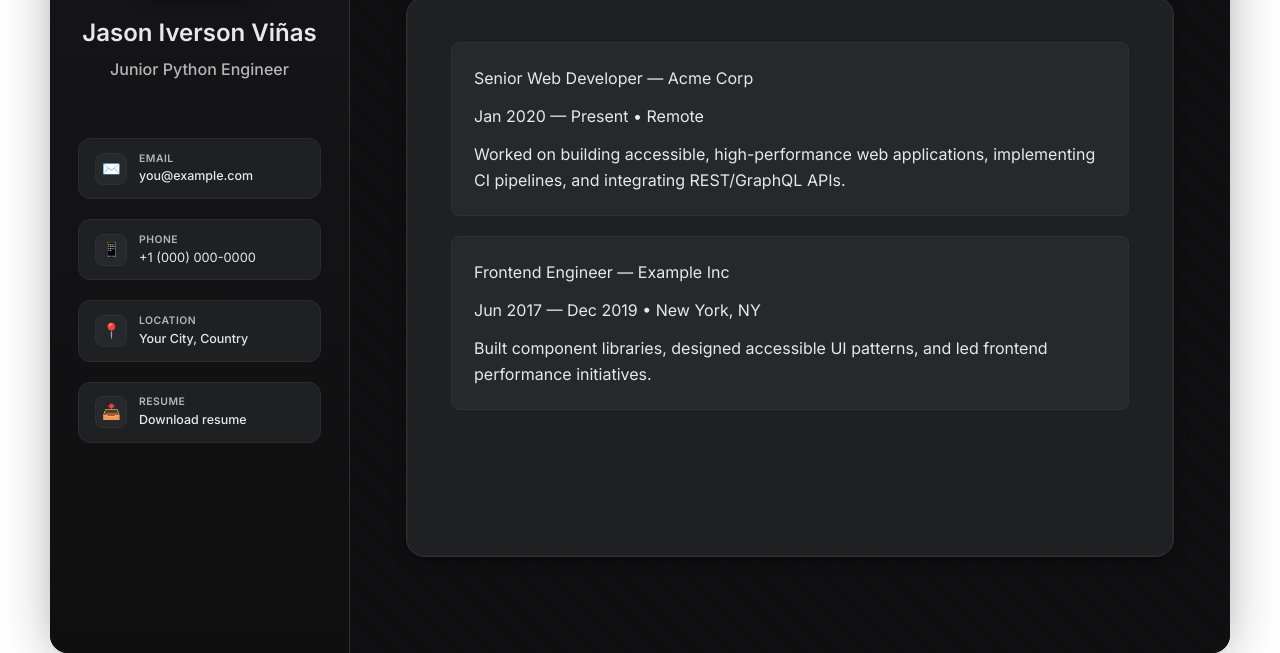
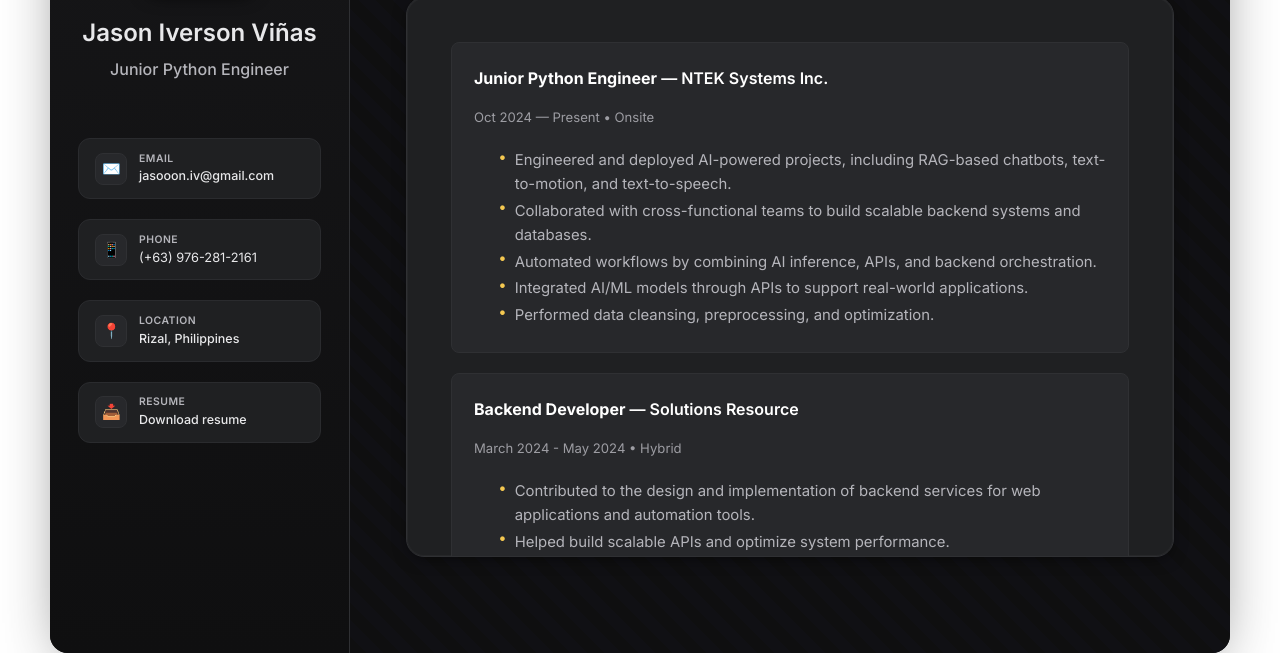
Before and after one commit to JasonIversooon/iBearson, a website with bundled scripts: page frontend/index.html in a window 1280 px wide. Both pictures are taken after a click on the tab "Experience". Shown: the part 195-848 px from the top of the page. Built offline with nearby package versions, Linux system fonts and the light colour scheme.

Commit message:
"Oct 13"

```diff
--- a/frontend/JavaScript/about.js
+++ b/frontend/JavaScript/about.js
@@ -1,10 +1,10 @@
 // Populate About/services cards
 export function populateServices() {
   const services = [
-    { title: 'Web Design', body: 'Modern, accessible UI crafted with a design system mindset.' },
-    { title: 'Full-Stack Dev', body: 'End-to-end feature development with performance focus.' },
-    { title: 'APIs & Integrations', body: 'Robust REST/GraphQL APIs and third‑party integrations.' },
-    { title: 'Testing & QA', body: 'Automated tests and CI pipelines to ensure reliability.' }
+    { title: 'Languages', body: 'Python, SQL, JavaScript' },
+    { title: 'Tools', body: 'Git, GitHub, HuggingFace, Ubuntu, Jupyter Notebook' },
+    { title: 'Development', body: 'Flask, Django, React, Rest/Fast API' },
+    { title: 'Database', body: 'MongoDB, SQLite, VectorDB, Supabase, Redis' }
   ];
   const wrap = document.querySelector('.what-i-do');
   if (!wrap) return;
@@ -20,8 +20,9 @@
         <li class="cert-item edu-interactive" tabindex="0">
           <div class="cert-head">
             <div class="cert-meta">
-              <h3>College</h3>
-              <span>Bachelor of Science — Computer Science</span>
+              <h3>Bachelor's Degree</h3>
+              <span>Bachelor of Science in Computer Science</span>
+              <span><i>Track: Intelligent Systems</i> </span>
             </div>
           </div>
           <div class="cert-links"><time>2020 — 2024</time></div>
@@ -30,7 +31,7 @@
           <div class="cert-head">
             <div class="cert-meta">
               <h3>Senior High School</h3>
-              <span>STEM Track</span>
+              <span><i>STEM Track</i></span>
             </div>
           </div>
           <div class="cert-links"><time>2018 — 2020</time></div>
--- a/frontend/JavaScript/experience.js
+++ b/frontend/JavaScript/experience.js
@@ -1,13 +1,33 @@
 // Populate Experience grid with clickable cards linking to company sites
 export function populateExperience(){
   const experiences = [
-    { role: 'Senior Web Developer — Acme Corp', meta: 'Jan 2020 — Present • Remote', desc: 'Worked on building accessible, high-performance web applications, implementing CI pipelines, and integrating REST/GraphQL APIs.', link: 'https://www.example-acme.com' },
-    { role: 'Frontend Engineer — Example Inc', meta: 'Jun 2017 — Dec 2019 • New York, NY', desc: 'Built component libraries, designed accessible UI patterns, and led frontend performance initiatives.', link: 'https://www.example-inc.com' }
+    {
+      role: '<b>Junior Python Engineer</b> — NTEK Systems Inc.',
+      meta: 'Oct 2024 — Present • Onsite',
+      desc: `<ul class="lead">
+        <li>Engineered and deployed AI-powered projects, including RAG-based chatbots, text-to-motion, and text-to-speech.</li>
+        <li>Collaborated with cross-functional teams to build scalable backend systems and databases.</li>
+        <li>Automated workflows by combining AI inference, APIs, and backend orchestration.</li>
+        <li>Integrated AI/ML models through APIs to support real-world applications.</li>
+        <li>Performed data cleansing, preprocessing, and optimization.</li>
+      </ul>`,
+      link: null
+    },
+    {
+      role: '<b>Backend Developer</b> — Solutions Resource',
+      meta: 'March 2024 - May 2024 • Hybrid',
+      desc: `<ul class="lead">
+        <li>Contributed to the design and implementation of backend services for web applications and automation tools.</li>
+        <li>Helped build scalable APIs and optimize system performance.</li>
+        <li>Integrated AI models and data processing pipelines.</li>
+      </ul>`,
+      link: null
+    }
   ];
 
   const panel = document.getElementById('panel-experience');
   if (!panel) return;
 
-  // Clear existing content and render as anchor-wrapped cards (keeps accessibility)
-  panel.innerHTML = '<h2 class="sr-only">Experience</h2>' + experiences.map(exp => `\n    <a class="experience-card fade-in" href="${exp.link}" target="_blank" rel="noopener noreferrer">\n      <h3 class="experience-role">${exp.role}</h3>\n      <p class="experience-meta">${exp.meta}</p>\n      <p>${exp.desc}</p>\n    </a>`).join('');
+  // Clear existing content and render as articles (no links, matches new experience format)
+  panel.innerHTML = '<h2 class="sr-only">Experience</h2>' + experiences.map(exp => `\n    <article class="experience-item fade-in">\n      <h3 class="experience-role">${exp.role}</h3>\n      <p class="experience-meta">${exp.meta}</p>\n      ${exp.desc}\n    </article>`).join('');
 }
--- a/frontend/index.html
+++ b/frontend/index.html
@@ -55,15 +55,15 @@
       <div class="contact-blocks" aria-label="Contact Methods">
         <div class="contact-item">
           <div class="icon" aria-hidden="true">✉️</div>
-          <div class="detail"><span class="label">Email</span><a href="mailto:you@example.com">you@example.com</a></div>
+          <div class="detail"><span class="label">Email</span><a href="mailto:you@example.com">jasooon.iv@gmail.com</a></div>
         </div>
         <div class="contact-item">
           <div class="icon" aria-hidden="true">📱</div>
-          <div class="detail"><span class="label">Phone</span>+1 (000) 000-0000</a></div>
+          <div class="detail"><span class="label">Phone</span>(+63) 976-281-2161</a></div>
         </div>
         <div class="contact-item">
           <div class="icon" aria-hidden="true">📍</div>
-          <div class="detail"><span class="label">Location</span><span>Your City, Country</span></div>
+          <div class="detail"><span class="label">Location</span><span>Rizal, Philippines</span></div>
         </div>
         <div class="contact-item">
           <div class="icon" aria-hidden="true">📥</div>
@@ -93,7 +93,7 @@
         <!-- About -->
         <section id="panel-about" role="tabpanel" aria-labelledby="tab-about" data-panel="about">
           <h2 class="sr-only">About Me</h2>
-          <p class="lead">Short introduction about who you are, what you love building, and the value you bring.</p>
+          <p class="lead">Hey, I'm Jason! — an engineer who's passionate about building Python-powered projects, especially those that bring AI to life.</p>
           <div class="grid what-i-do max-w-[880px] mx-auto"><!-- populated by about.js --></div>
         </section>
         <!-- Projects -->
@@ -105,14 +105,24 @@
         <section id="panel-experience" role="tabpanel" aria-labelledby="tab-experience" data-panel="experience" hidden>
           <h2 class="sr-only">Experience</h2>
           <article class="experience-item">
-            <h3 class="experience-role">Senior Web Developer — Acme Corp</h3>
-            <p class="experience-meta">Jan 2020 — Present • Remote</p>
-            <p>Worked on building accessible, high-performance web applications, implementing CI pipelines, and integrating REST/GraphQL APIs.</p>
+            <h3 class="experience-role"><b>Junior Python Engineer</b> — NTEK Systems Inc.</h3>
+            <p class="experience-meta">Oct 2024 — Present • Onsite</p>
+            <ul class="lead">
+              <li>Engineered and deployed AI-powered projects, including RAG-based chatbots, text-to-motion, and text-to-speech.</li>
+              <li>Collaborated with cross-functional teams to build scalable backend systems and databases.</li>
+              <li>Automated workflows by combining AI inference, APIs, and backend orchestration.</li>
+              <li>Integrated AI/ML models through APIs to support real-world applications.</li>
+              <li>Performed data cleansing, preprocessing, and optimization.</li>
+            </ul>
           </article>
           <article class="experience-item">
-            <h3 class="experience-role">Frontend Engineer — Example Inc</h3>
-            <p class="experience-meta">Jun 2017 — Dec 2019 • New York, NY</p>
-            <p>Built component libraries, designed accessible UI patterns, and led frontend performance initiatives.</p>
+            <h3 class="experience-role"><b>Backend Developer</b> — Solutions Resource</h3>
+            <p class="experience-meta">March 2024 - May 2024 • Hybrid</p>
+            <ul class="lead">
+              <li>Contributed to the design and implementation of backend services for web applications and automation tools.</li>
+              <li>Helped build scalable APIs and optimize system performance.</li>
+              <li>Integrated AI models and data processing pipelines.</li>
+            </ul>
           </article>
         </section>
         <!-- Certificates -->
--- a/frontend/styles/css/experience.css
+++ b/frontend/styles/css/experience.css
@@ -31,14 +31,39 @@
   color:#fff;
 }
 
+
 #panel-experience .experience-item .experience-meta {
   margin:0 0 .5rem;
   font-size:.82rem;
   color:rgb(157 157 163 / 1);
 }
 
+/* Make experience description smaller and add bullets */
+#panel-experience .experience-item .lead {
+  font-size: 0.93rem;
+  margin: 0 0 0 0.5rem;
+  padding-left: 1.1em;
+}
+#panel-experience .experience-item .lead li {
+  position: relative;
+  margin-bottom: 0.18em;
+  padding-left: 1.1em;
+  list-style: none;
+}
+#panel-experience .experience-item .lead li::before {
+  content: "•";
+  position: absolute;
+  left: 0;
+  color: #f5c851;
+  font-size: 1em;
+  line-height: 1;
+  top: 0.1em;
+}
+
 /* Make experience items visually match certificates project-card hover/click affordance */
-#panel-experience .experience-card {
+
+/* Effects for .experience-item (now used for experience cards) */
+#panel-experience .experience-item {
   position: relative;
   display: flex;
   flex-direction: column;
@@ -49,47 +74,40 @@
   padding: 22px;
   transition: opacity .15s, transform .15s, box-shadow .15s;
   cursor: pointer;
-  text-decoration: none; /* for anchors */
   color: inherit;
+  margin: 0 auto 1rem;
+  max-width: 880px;
 }
 
-#panel-experience .experience-card:hover {
+#panel-experience .experience-item:hover {
   transform: translateY(-3px);
   box-shadow: 0 8px 24px rgba(0,0,0,0.35);
 }
 
-#panel-experience .experience-card:focus {
+#panel-experience .experience-item:focus {
   outline: 2px solid rgba(245,200,81,0.15);
 }
 
-/* subtle overlay like certificates */
-#panel-experience .experience-card::after{
+#panel-experience .experience-item::after{
   content: "";
   position: absolute;
   inset: 0;
   opacity: 0;
   transition: opacity .15s ease, transform .15s ease;
   background: linear-gradient(120deg, rgba(245,200,81,0) 0%, rgba(245,200,81,0.06) 60%, rgba(245,200,81,0) 100%);
+  pointer-events: none;
 }
 
-#panel-experience .experience-card:hover::after { opacity: 1; }
-
-/* Make whole article spacing consistent when using anchors */
-#panel-experience a .experience-role { padding-right: 2.75rem; }
-#panel-experience a .experience-card p { padding-right: 2.75rem; }
-
-/* Space between stacked experience cards */
-#panel-experience .experience-card { margin: 0 auto 1rem; max-width: 880px; }
+#panel-experience .experience-item:hover::after { opacity: 1; }
 
 /* Slightly larger gap for larger screens */
 @media (min-width: 880px) {
-  #panel-experience .experience-card { margin-bottom: 1.25rem; }
+  #panel-experience .experience-item { margin-bottom: 1.25rem; }
 }
 
 /* Responsive adjustments */
 @media (max-width:640px) {
-  #panel-experience .experience-item, #panel-experience .experience-card { max-width:100%; }
-  #panel-experience .experience-item { padding:.875rem .875rem 1rem; }
+  #panel-experience .experience-item { max-width:100%; padding:.875rem .875rem 1rem; }
   #panel-experience .experience-role { font-size:.95rem; }
   #panel-experience .experience-meta { font-size:.75rem; }
   #panel-experience { min-height:auto; }
```
Also changed, not shown: frontend/JavaScript/certificates.js (+6 -6 lines), frontend/core/experience.html (+20 -12 lines).
